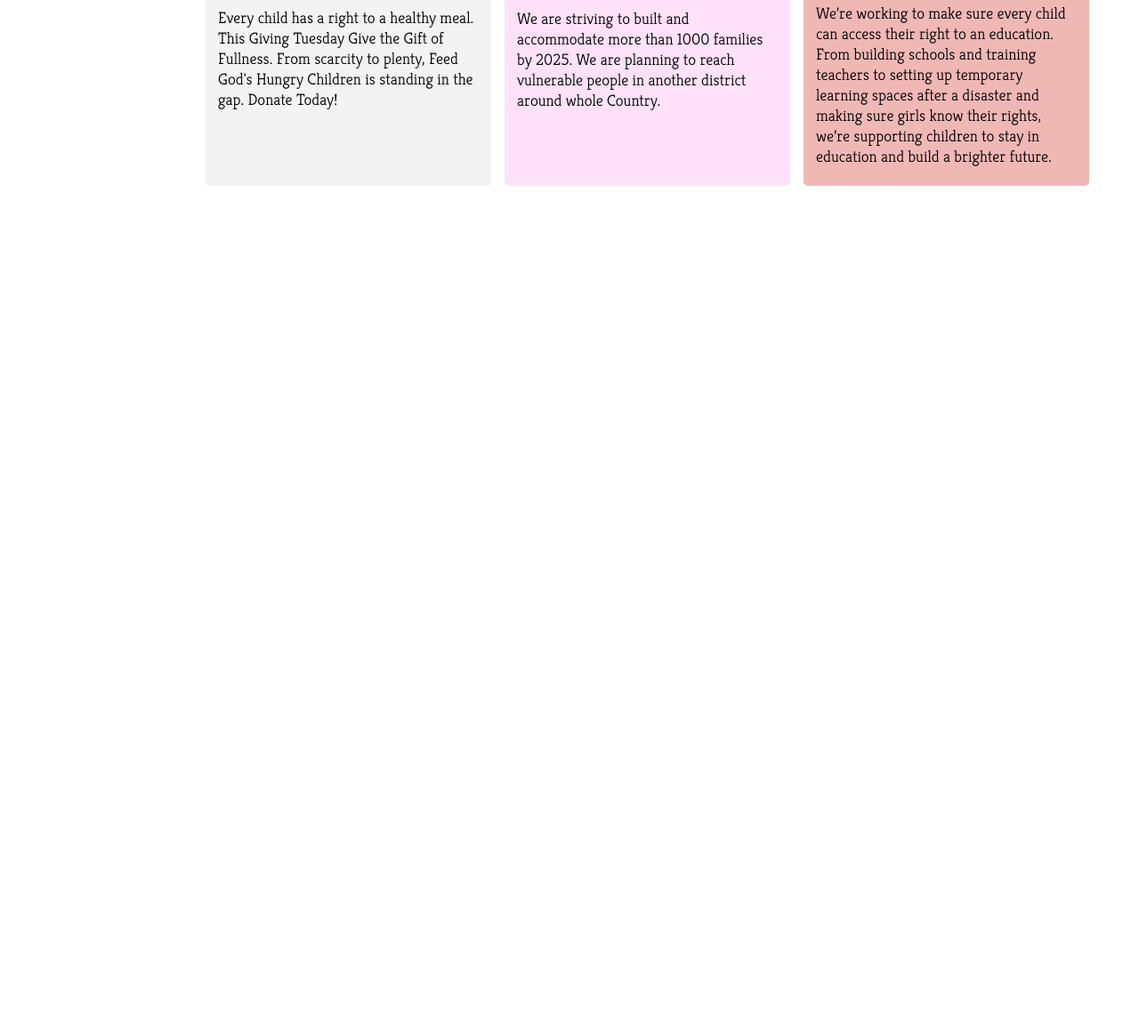
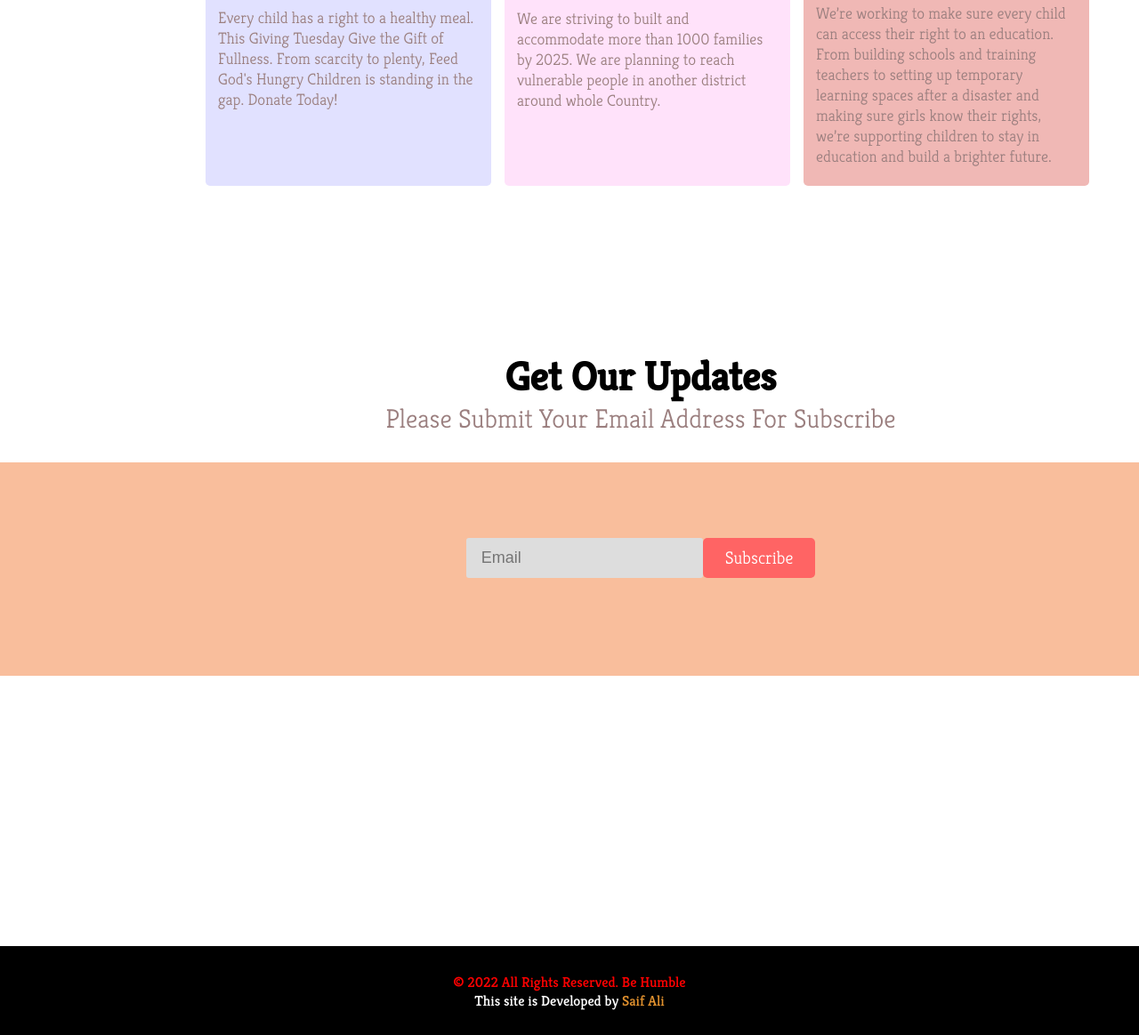
Before and after one commit to saif-sudo/donate-project, a plain HTML site: page index.html in a window 1280 px wide. Shown: the part 1612-2776 px from the top of the page at 89% size. Before the commit the page ends 2007 px from the top, so only its background shows below. Drawn offline with Linux system fonts and the light colour scheme.

Commit message:
footer done

```diff
--- a/index.html
+++ b/index.html
@@ -89,15 +89,30 @@
         </div>
 
     <section>
+        <div class="email-sec">
+            <h1>Get Our Updates</h1>
+            <p>Please Submit Your Email Address For Subscribe<br></p>
+               <div id="email-sub">
+                <form action="#">
+                    <input type="email" placeholder="Email">
+                    <span> <a href="#"> Subscribe</a></span>
+                </form>
 
+        <br><br>
+    </div>
+        </div>
     </section>
 
     <section>
 
     </section>
 
-    <section>
 
-    </section>
+        <footer>
+                <p> &copy; 2022  All Rights Reserved. Be Humble</p>
+                <span>This site is Developed by <a href="#">Saif Ali</a></span>
+        </footer>
+
+
 </body>
 </html>
--- a/style.css
+++ b/style.css
@@ -63,7 +63,7 @@
         }
         .donate-section p{
 
-            color: black;
+            color: #9b7f7f;
             font-size: 22px;
             font-weight: 100 ;
             text-align: center;
@@ -116,7 +116,7 @@
     }
     .donation-plan p{
 
-        color: black;
+        color: #9b7f7f;
         font-size: 30px;
         font-weight: 100 ;
         text-align: center;
@@ -145,7 +145,7 @@
    }
 
    #plan-cat p{
-    color: black;
+    color: #9b7f7f;
     font-size: 18px;
     font-weight: 100;
     text-align: left;
@@ -153,7 +153,7 @@
 }
 
 
-   }
+
 
    #food{
     background-color: #e1e1ff;
@@ -166,3 +166,90 @@
    #education{
     background-color: #e9928ea6;
    }
+
+   .email-sec{
+
+    height: 669px;
+    width: 1440px;
+
+
+}
+.email-sec h1 {
+    padding-top: 0px;
+color: black;
+font-size: 45px;
+text-align: center;
+
+
+}
+.email-sec p{
+
+    color: #9b7f7f;
+    font-size: 30px;
+    font-weight: 100 ;
+    text-align: center;
+
+}
+
+
+.email-sec span{
+    font-size: 30px;
+    border-radius: 5px;
+    font-weight: bolder;
+    background: #ff6464;
+    display: inline-block;
+
+    text-decoration: none;
+}
+
+#email-sub {
+
+    text-decoration: none;
+    color: #fff;
+    font-size: 20px;
+    padding: 85px;
+    background-color: #f9be9c;
+    text-align: center;
+    margin-top: 30px;
+}
+
+#email-sub form {
+
+    display: inline-flex;
+}
+
+
+#email-sub a{
+    text-decoration: none;
+    color: #fff;
+    font-size: 20px;
+    padding: 25px;
+    font-weight: 300;
+    text-align: center;
+}
+
+#email-sub input{
+    border: none;
+    font-size: 18px;
+    padding: 12px 17px;
+    background: #ddd;
+    border-radius: 3px;
+}
+
+footer{
+    width: 100%;
+    height: 40px;
+    background-color: #000;
+    color: #fff;
+    text-align: center;
+    padding: 30px 0px;
+}
+
+footer p{
+    color:red;
+}
+
+footer a{
+    text-decoration: none;
+    color: #e1912e;
+}
```
